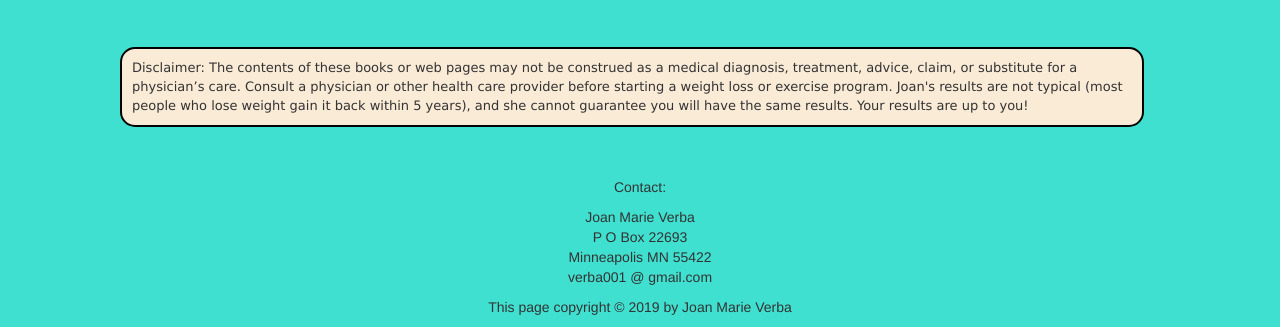
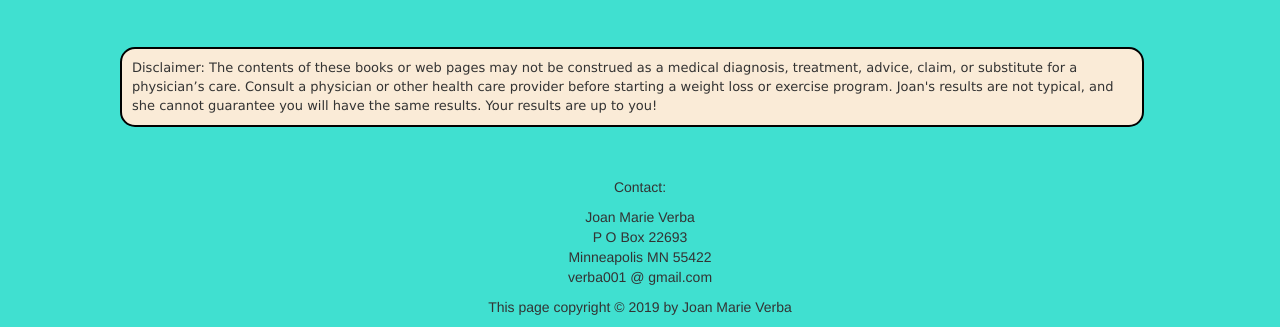
Before and after one commit to joanmarieverba/joanhealthynotes, a plain HTML site: page index.html in a window 1280 px wide. Shown: the part 697-1024 px from the top of the page. Drawn offline with nearby package versions, Linux system fonts and the light colour scheme.

Commit message:
edit text

```diff
--- a/index.html
+++ b/index.html
@@ -99,8 +99,7 @@
 <div class="disclaimer">
     Disclaimer: The contents of these books or web pages may not be construed as a medical diagnosis, treatment, advice,
     claim, or substitute for a physician’s care. Consult a physician or other health care provider before starting a
-    weight loss or exercise program. Joan's results are not typical (most people who lose weight gain it back within 5
-    years), and she cannot guarantee you will have the same results. Your results are up to you!
+    weight loss or exercise program. Joan's results are not typical, and she cannot guarantee you will have the same results. Your results are up to you!
 </div>
 
 
```
